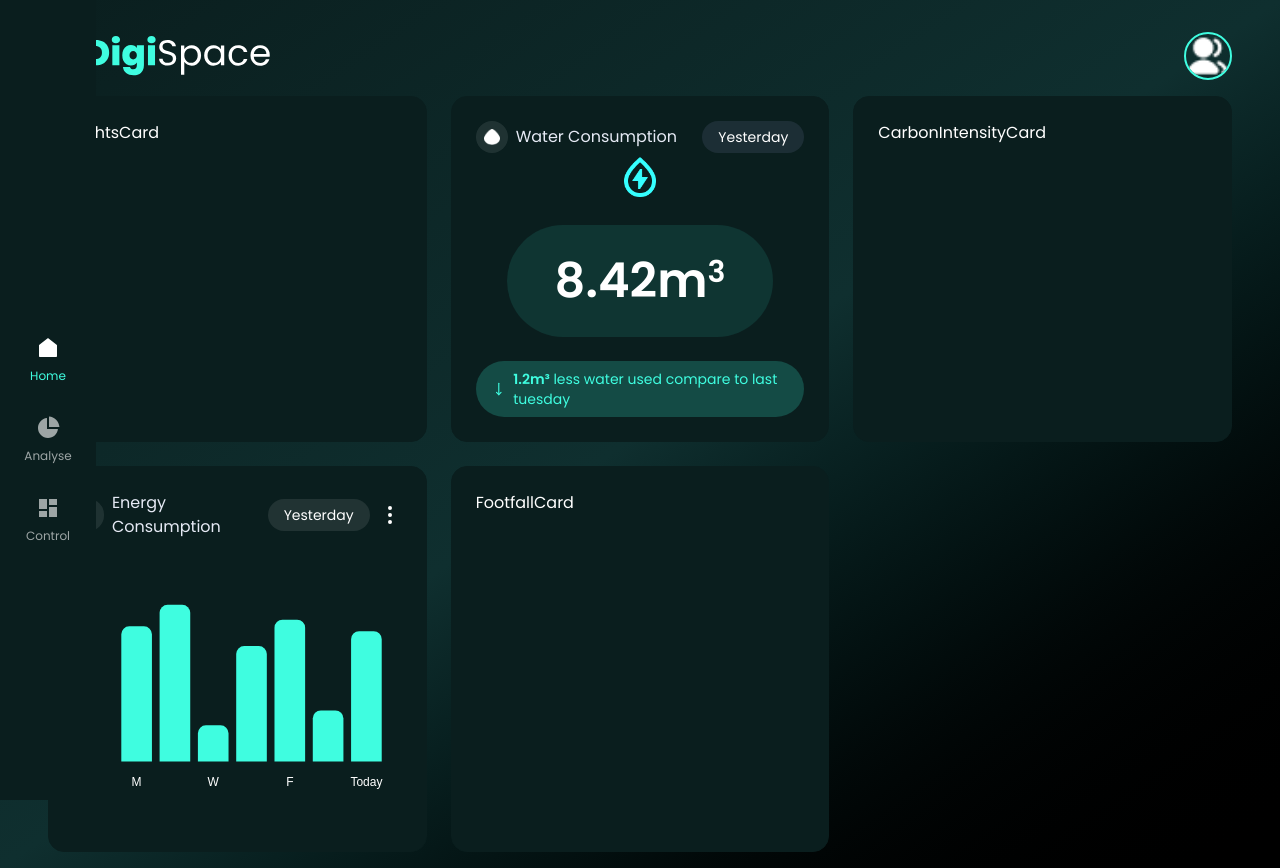
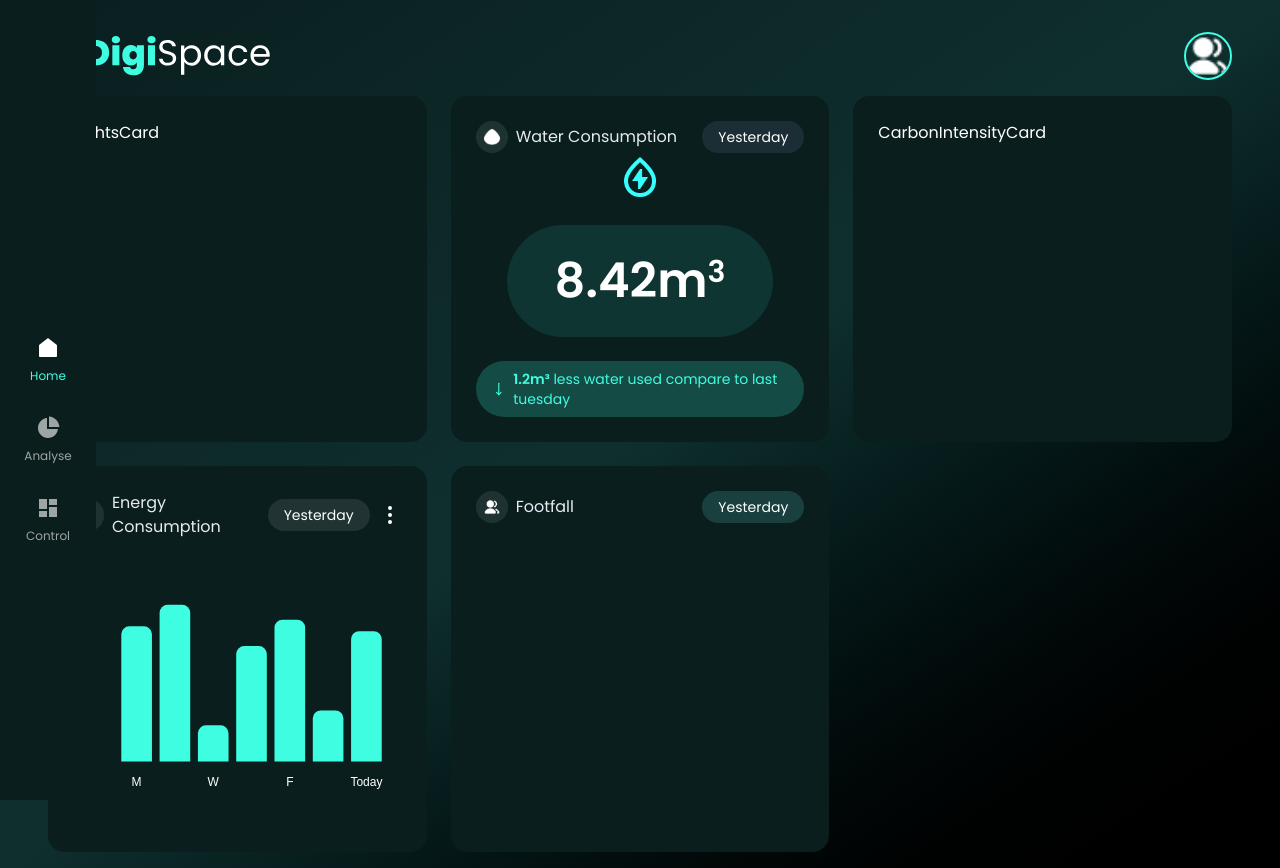
Before and after one commit to CoderLovely08/AVM-Demo, a React app: page / in a window 1280 px wide. Built offline with nearby package versions, Linux system fonts and the light colour scheme; the HTML template or start-up script is replaced by a standard one.

Commit message:
[Feature]: Footfal base card

```diff
--- a/src/components/FootfallCard.tsx
+++ b/src/components/FootfallCard.tsx
@@ -1,10 +1,18 @@
 import React from 'react'
 import CardLayout from '../layout/CardLayout'
+import CardTitle from './custom/Cardtitle'
+import { usersIcon } from '../data'
 
 const FootfallCard = () => {
+
   return (
     <CardLayout>
-      <div>FootfallCard</div>
+      <div className="flex items-center justify-between mb-8">
+        <CardTitle icon={usersIcon} label="Footfall" />
+        <span className="px-4 py-1.5 bg-[#1a3f3f] text-white text-sm rounded-full">
+          Yesterday
+        </span>
+      </div>
     </CardLayout>
   )
 }
```
